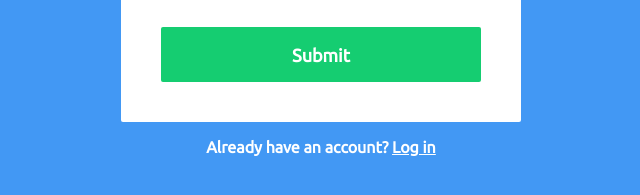
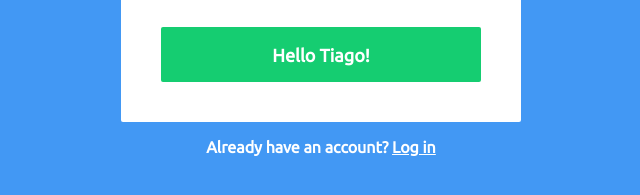
Before and after one commit to SciGuy09/AnalogSea, a plain HTML site: page index.html in a window 1280 px wide. Shown: the part 361-556 px from the top of the page, 319-959 px from the left. Drawn offline with nearby package versions, Linux system fonts and the light colour scheme.

Commit message:
Update index.html

```diff
--- a/index.html
+++ b/index.html
@@ -19,7 +19,7 @@
 				<label for="Password">Password</label>
 				<input type="Password" name="Password" id="Password" placeholder="1234Passw0rd" required>
 			</fieldset>
-			<button type="submit">Submit</button>
+			<button type="submit">Hello Tiago!</button>
 		</form>
 	<p id="LogIn">Already have an account? <a href="/login">Log in</a></p>
     </body>
```
